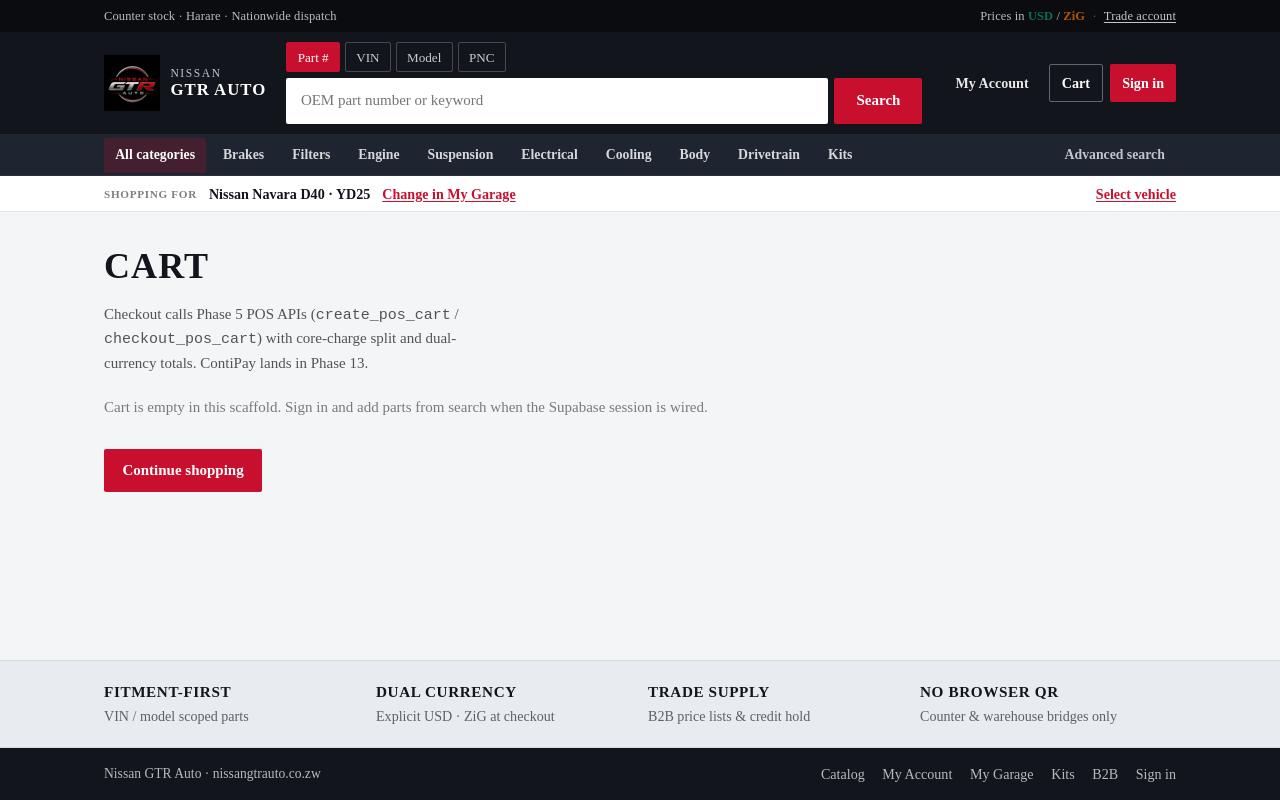
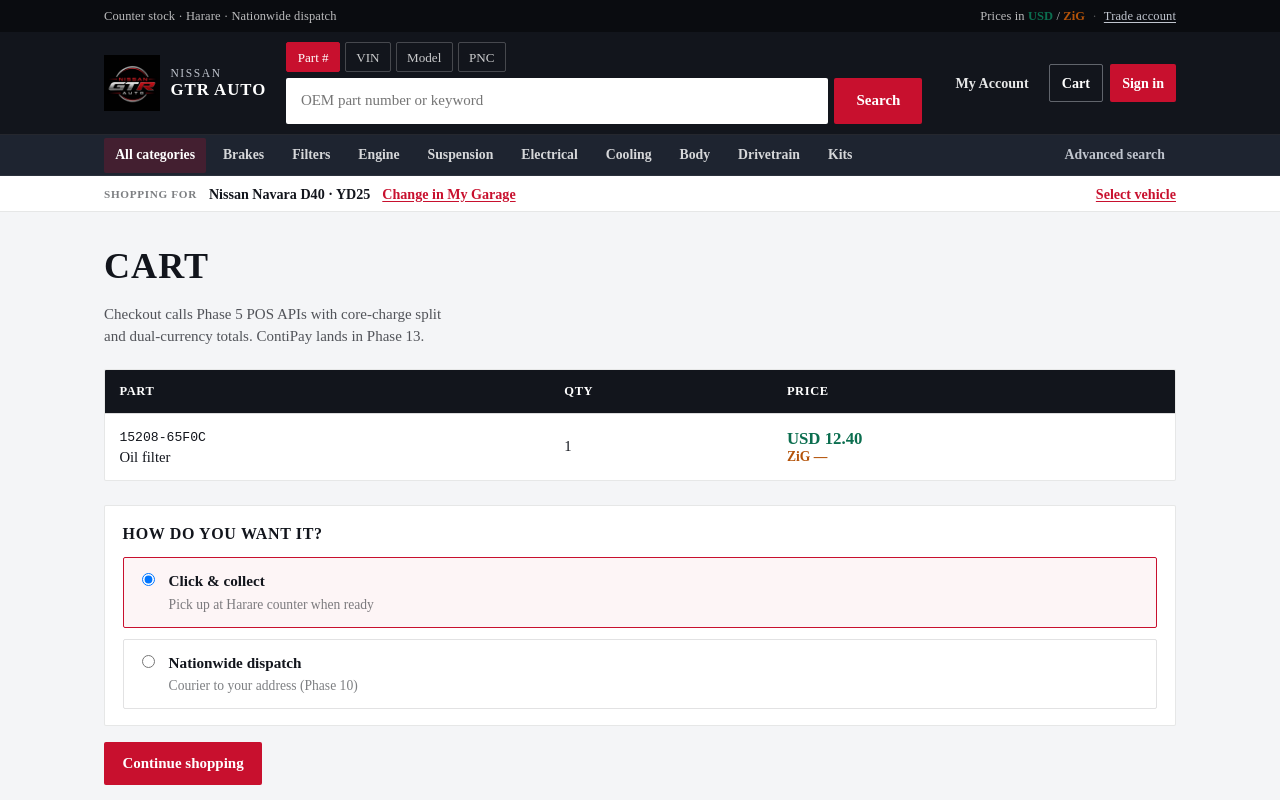
Before and after one commit to Vanguduza/Nissan-Gtr-Auto, a Next.js app in the folder apps/web/: page /cart in a window 1280 px wide. Shown: the top 800 px of the page. Built offline with nearby package versions, Linux system fonts and the light colour scheme; no server answers.

Commit message:
auto-sync: 2026-07-23 23:58:38

```diff
--- a/apps/web/app/(storefront)/cart/page.tsx
+++ b/apps/web/app/(storefront)/cart/page.tsx
@@ -1,21 +1,72 @@
 import Link from "next/link";
+import { PriceDual } from "@/components/price-dual";
+import { DEMO_PRODUCTS } from "@/lib/shop-demo";
 import styles from "../page.module.css";
 
 export const metadata = { title: "Cart" };
 
 export default function CartPage() {
+  const line = DEMO_PRODUCTS[0];
+
   return (
     <div className={styles.page}>
       <h1 className={styles.title}>Cart</h1>
       <p className={styles.lede}>
-        Checkout calls Phase 5 POS APIs (
-        <code>create_pos_cart</code> / <code>checkout_pos_cart</code>) with
-        core-charge split and dual-currency totals. ContiPay lands in Phase 13.
+        Checkout calls Phase 5 POS APIs with core-charge split and dual-currency
+        totals. ContiPay lands in Phase 13.
       </p>
-      <p className={styles.muted}>
-        Cart is empty in this scaffold. Sign in and add parts from search when
-        the Supabase session is wired.
-      </p>
+
+      <div className={styles.tableWrap}>
+        <table className={styles.table}>
+          <thead>
+            <tr>
+              <th>Part</th>
+              <th>Qty</th>
+              <th>Price</th>
+            </tr>
+          </thead>
+          <tbody>
+            <tr>
+              <td>
+                <code className={styles.sku}>{line.oem}</code>
+                <br />
+                {line.name}
+              </td>
+              <td>1</td>
+              <td>
+                <PriceDual usd={line.usd} zig={line.zig} />
+              </td>
+            </tr>
+          </tbody>
+        </table>
+      </div>
+
+      <section className={styles.fulfill} aria-labelledby="fulfill-heading">
+        <h2 id="fulfill-heading" className={styles.fulfillTitle}>
+          How do you want it?
+        </h2>
+        <div className={styles.fulfillOptions}>
+          <label className={styles.fulfillCard}>
+            <input type="radio" name="fulfill" defaultChecked />
+            <span>
+              <strong>Click &amp; collect</strong>
+              <span className={styles.muted}>
+                Pick up at Harare counter when ready
+              </span>
+            </span>
+          </label>
+          <label className={styles.fulfillCard}>
+            <input type="radio" name="fulfill" />
+            <span>
+              <strong>Nationwide dispatch</strong>
+              <span className={styles.muted}>
+                Courier to your address (Phase 10)
+              </span>
+            </span>
+          </label>
+        </div>
+      </section>
+
       <Link href="/search" className={styles.button}>
         Continue shopping
       </Link>
--- a/apps/web/app/(storefront)/page.module.css
+++ b/apps/web/app/(storefront)/page.module.css
@@ -245,6 +245,54 @@
   border-radius: 2px;
 }
 
+.fulfill {
+  margin-top: 1.5rem;
+  padding: 1rem 1.1rem;
+  background: #fff;
+  border: 1px solid rgba(18, 21, 28, 0.1);
+  border-radius: 2px;
+}
+
+.fulfillTitle {
+  margin: 0 0 0.75rem;
+  font-family: var(--font-display);
+  font-size: 1rem;
+  font-weight: 700;
+  letter-spacing: 0.04em;
+  text-transform: uppercase;
+}
+
+.fulfillOptions {
+  display: grid;
+  gap: 0.65rem;
+}
+
+.fulfillCard {
+  display: flex;
+  gap: 0.65rem;
+  align-items: flex-start;
+  padding: 0.75rem 0.85rem;
+  border: 1px solid rgba(18, 21, 28, 0.12);
+  border-radius: 2px;
+  cursor: pointer;
+}
+
+.fulfillCard:has(input:checked) {
+  border-color: var(--gtr-red);
+  background: rgba(200, 16, 46, 0.04);
+}
+
+.fulfillCard strong {
+  display: block;
+  font-size: 0.95rem;
+}
+
+.fulfillCard .muted {
+  display: block;
+  margin-top: 0.15rem;
+  font-size: 0.85rem;
+}
+
 .resultStub {
   margin-top: 1.5rem;
   padding: 1rem 0;
```
